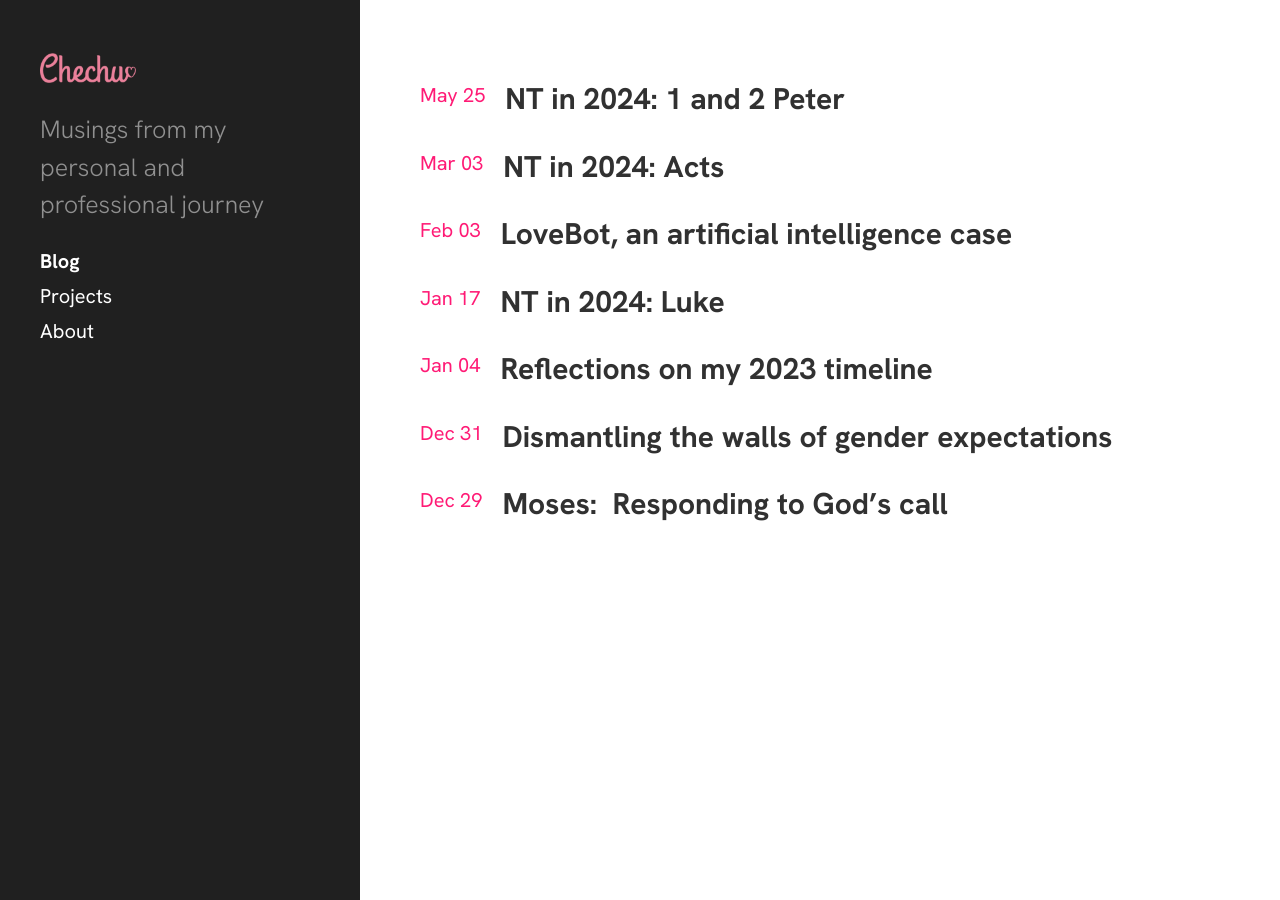
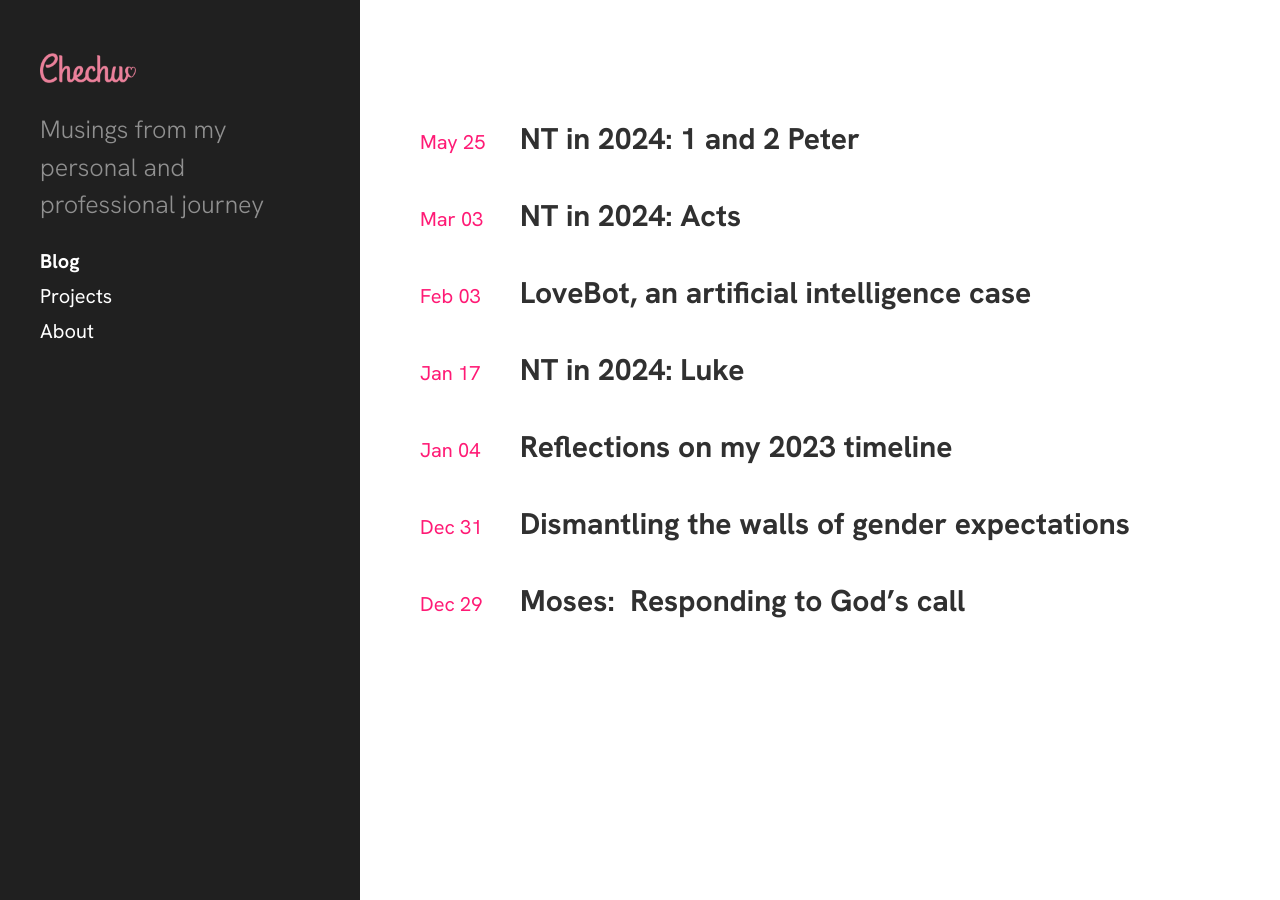
Before and after one commit to chechusiscar/blog, a Jekyll site: the page built from index.html, in a window 1280 px wide. Built offline with Jekyll 4.4.1, drawn with Linux system fonts in a browser that asks for light colours.

Commit message:
Edit home page style

```diff
--- a/index.html
+++ b/index.html
@@ -5,12 +5,15 @@ title: Home
 
 <div class="posts">
   {% for post in site.posts %}
-    <article>
-        <div class="feed-calendar">{{ post.date | date: "%b %d"}}</div>
-        <a href="{{ site.baseurl }}{{ post.url }}" aria-label="{{ post.title }}">
-          <h2 class="feed-title">{{ post.title }}</h2>
-        </a>
-    </article>
-    {% endfor %}
-  </ul>
+  <article class="post-item">
+    <div class="post-meta">
+      <span class="post-date">{{ post.date | date: "%b %d" }}</span>
+    </div>
+    <h2 class="post-title">
+      <a href="{{ site.baseurl }}{{ post.url }}" aria-label="{{ post.title }}">
+        {{ post.title }}
+      </a>
+    </h2>
+  </article>
+  {% endfor %}
 </div>
--- a/public/css/custom.css
+++ b/public/css/custom.css
@@ -44,18 +44,60 @@ a:hover {
 
 /* Blog page */
 
-.posts article {
-    display: flex;
-    margin-bottom: 1rem;
+.posts {
+    margin-top: 2rem;
 }
 
-.feed-calendar {
-    color: var(--primary-color);
+.post-item {
+    display: flex;
+    flex-direction: row;
+    align-items: baseline;
+    margin-bottom: 1rem;
+    flex-wrap: wrap;
 }
 
-.feed-title {
-    margin-top: 0;
-    margin-left: 1rem;
+.post-meta {
+    flex: 0 0 80px;
+    margin-right: 1rem;
+}
+
+.post-date {
+    color: var(--primary-color);
+    white-space: nowrap;
+}
+
+.post-title {
+    flex: 1;
+    margin: 0;
+}
+
+.post-title a {
+    color: inherit;
+    text-decoration: none;
+}
+
+.post-title a:hover {
+    text-decoration: underline;
+}
+
+/* Custom CSS for mobile layout */
+@media (max-width: 48em) {
+    /* ... (keep existing mobile CSS) ... */
+
+    .post-item {
+        flex-direction: column;
+        align-items: flex-start;
+    }
+
+    .post-meta {
+        flex: 0 0 auto;
+        margin-right: 0;
+        margin-bottom: 0.25rem;
+    }
+
+    .post-title {
+        font-size: 1.1rem;
+    }
 }
 
 /* Bio page */
```
